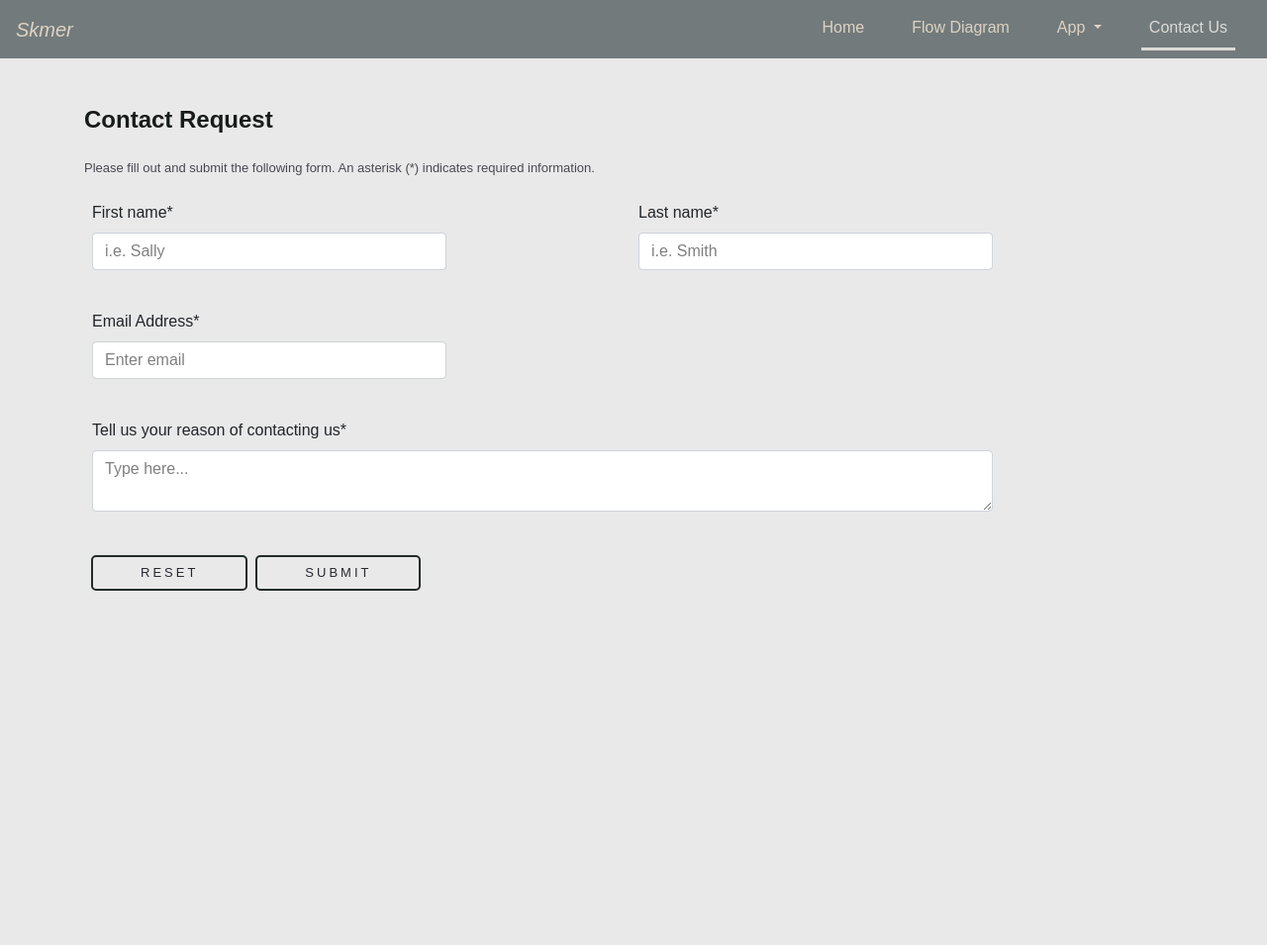
After one commit to sarahki511/senior-design, a Flask app: page /contact in a window 1280 px wide. The commit adds this page. Shown: the whole page at 99% size. Run offline with Flask 2, Linux system fonts and the light colour scheme; some libraries are stand-ins or nearby versions; some web fonts are replaced.

Commit message:
finished contact us form -> sends email to developer after submission. check if email is valid before submitting

```diff
--- a/app/templates/base.html
+++ b/app/templates/base.html
@@ -1,5 +1,29 @@
 <!DOCTYPE html>
 <html class="no-js" lang="en">
+    <script>
+        // Disable form submissions if there are invalid fields
+        (function() {
+          'use strict';
+          window.addEventListener('load', function() {
+            // Get the forms we want to add validation styles to
+            var forms = document.getElementsByClassName('needs-validation');
+            // Loop over them and prevent submission
+            var validation = Array.prototype.filter.call(forms, function(form) {
+            //   when submitted and check if test passed
+              form.addEventListener('submit', function(event) {
+                // if no -> prevent submission
+                if (form.checkValidity() === false) {
+                  event.preventDefault();
+                  event.stopPropagation();
+                }
+                // if yes -> add class "was-validated"
+                form.classList.add('was-validated');
+              }, false);
+            });
+          }, false);
+        })();
+
+    </script>
     <head>
         <title>{%block title%}{% endblock %}</title>
         <meta http-equiv="x-ua-compatible" content="ie=edge">
@@ -27,7 +51,7 @@
                             ('/', 'home', 'Home'),
                             ('#', 'flow', 'Flow Diagram'),
                             ('#', 'app', 'App'),
-                            ('#', 'contact', 'Contact Us')
+                            ('/contact', 'contact', 'Contact Us')
                             ] -%}
                         {% set tools = [
                             ('/consult', 'consult', 'CONSULT'),
--- /dev/null
+++ b/app/templates/contact.html
@@ -0,0 +1,52 @@
+{%extends "base.html"%}
+{% set active_page = id %}
+{% block title %}{{title}}{%endblock%}
+{%block body%}
+    <script>document.getElementById('form-param').setAttribute('action', '/contact')</script>
+    <body style="font-family: acumin-pro, sans-serif !important;">
+        <div class = "container my-5 min-vh-100">
+            <h1 class = "jumbo-sub mt-3 mb-4">Contact Request</h1>
+            <p class = "jumbo-desc mt-3 mb-4">Please fill out and submit the following form. An asterisk (*) indicates required information.</p>
+            <form class = "px-2 needs-validation" id="form-param" method = "POST" enctype="multipart/form-data" novalidate>
+                <div class = "form-row mt-3 mb-4">
+                    <div class = "form-group col-md-4 col-sm-12">
+                        <label for="firstN">First name*</label>
+                        <input type="text" class="form-control" name="firstN" id="firstN" placeholder="i.e. Sally" required>
+                        <div class="invalid-feedback">
+                            Please enter your first name.
+                        </div>
+                    </div>
+                    <div class="form-group col-md-4 col-sm-12 offset-md-2">
+                        <label for="lastN">Last name*</label>
+                        <input type="text" class="form-control" name = "lastN" id="lastN" placeholder="i.e. Smith" required>
+                        <div class="invalid-feedback">
+                            Please enter your last name.
+                        </div>
+                    </div>
+                </div>
+                <div class = "form-row mt-3 mb-4">
+                    <div class="form-group col-md-4 col-sm-12">
+                        <label for="userEmail">Email Address*</label>
+                        <input type="email" name = "userEmail" class="form-control" id="userEmail" placeholder="Enter email" required>
+                        <div class="invalid-feedback">
+                            Please enter a valid email address.
+                        </div>
+                    </div>
+                </div>
+                <div class = "form-row my-2">
+                    <div class="form-group col-sm-10">
+                        <label for="msg">Tell us your reason of contacting us*</label>
+                        <textarea class="form-control" name = "msg" id="msg" placeholder="Type here..." required></textarea>
+                        <div class="invalid-feedback">
+                        Please enter a message in the textarea.
+                        </div>
+                    </div>
+                </div>
+                <div class = "form-row my-4">
+                    <button type="reset" class="btn btn-outline-primary btn-md mx-1 px-5 my-1" style = "font-weight: 100; border-radius: 5px !important; letter-spacing: 3px; font-size: small;">RESET</button>
+                    <button type="submit" class="btn btn-outline-primary btn-md px-5 ml-1 my-1" style="font-weight: 100;border-radius: 5px !important; letter-spacing: 3px; font-size: small;">SUBMIT</button>
+                </div>
+            </form>
+        </div>
+    </body>
+{%endblock%}
--- /dev/null
+++ b/app/templates/emailSuccess.html
@@ -0,0 +1,5 @@
+{%extends "base.html"%}
+{% block title %}{{title}}{%endblock%}
+{% block body%}
+<p>we got your email</p>
+{% endblock %}
--- a/app/views.py
+++ b/app/views.py
@@ -1,16 +1,13 @@
 from flask import Flask, redirect, url_for, render_template, request, send_from_directory, send_file
-# import zipfile
-# import subprocess
-# from app import forms
 from app import tools
 from werkzeug.utils import secure_filename
-import os, sys, shutil, zipfile, subprocess
-# import sys
+import os, sys, shutil, zipfile, subprocess, re
 from app import app
 from flask.helpers import flash
 from datetime import datetime
-# import shutil
-# import smtplib
+from validate_email import validate_email
+# use validate_email.updater import update_builtin_blacklist only if you want to update manually
+# from validate_email.updater import update_builtin_blacklist
 
 # home page -> render index.html
 @app.route("/")
@@ -32,15 +29,15 @@ def consult():
 		if file.filename == '':
 			flash('No selected file')
 			return redirect(request.url)
-		if file and allowedFile(file.filename):
+		if file and tools.allowedFile(file.filename):
 			timestamp = datetime.now().strftime('%Y-%m-%d_%H%M%S')
 			filename = secure_filename(file.filename)
 			uploaded = os.path.join(app.config['IMAGE_UPLOADS'], timestamp)
 			file.save(uploaded)
 			email = request.form.get('userEmail')
 			name = request.form.get('getUserName')
-			tools.sendEmail(timestamp, email)
-			return redirect(url_for('pending'))
+			tools.sendResults(timestamp, email)
+			# return redirect(url_for('pending'))
 			# return uploaded_file(filename)
 	return render_template("consult.html", title = "CONSULT", id = "consult")
 
@@ -51,6 +48,11 @@ def consult():
 def respect():
 	ext = "txt, csv, hist, fa, fq, fastq, fna, fasta"
 	if request.method == 'POST':
+		email = request.form.get('userEmail')
+		# if the user email is valid and existing, warn and ask to submit again
+		if validate_email(email_address=email, check_regex=True, check_mx=True) == False:
+			flash('Your email does not exist. Try again', 'error')
+			return redirect(request.url)
 		if 'folder' not in request.files:
 			print("is it here?")
 			flash('No directory', 'error')
@@ -78,7 +80,7 @@ def respect():
 				tools.get_rid_of_folders(input_dir, output_dir)
 				return redirect(request.url)
 			#check for file format
-			if file and allowedFile(file.filename):
+			if file and tools.allowedFile(file.filename):
 
 				#checking if there's a histogram file
 				if file.filename.rsplit('.',1)[1].lower() == 'hist':
@@ -109,7 +111,7 @@ def respect():
 				tools.get_rid_of_folders(input_dir, output_dir)
 				return redirect(request.url)
 			# if there is an input file and the file extension is acceptable
-			if h_file and allowedFile(h_file.filename):
+			if h_file and tools.allowedFile(h_file.filename):
 				hist_info_filename = secure_filename(h_file.filename)
 				hist_file_path = os.path.join(input_dir, hist_info_filename)
 				h_file.save(hist_file_path)
@@ -124,7 +126,7 @@ def respect():
 		if 'mapping-file' in request.files:
 			m_file = request.files['mapping-file']
 			# if mapping file is accepted
-			if m_file.filename != '' and allowedFile(m_file.filename):
+			if m_file.filename != '' and tools.allowedFile(m_file.filename):
 				hasMapping = True
 				mapping_filename = secure_filename(m_file.filename)
 				mapping_file_path = os.path.join(input_dir, mapping_filename)
@@ -169,7 +171,7 @@ def respect():
 		print(c)
 		# return redirect(request.url)
 		#runs respect
-		run_command(c)
+		# tools.run_command(c)
 		# delete input folder (and all files in directory)
 		try:
 			shutil.rmtree(input_dir)
@@ -177,9 +179,8 @@ def respect():
 			print("Error: %s : %s" % (input_dir, e.strerror))
 		flash("Successfully Uploaded Files! This might take a while. You can safely exit out of this page", "info")
 		# send email when the respect is done running
-		email = request.form.get('userEmail')
 		getResultdir = 'respect/'+timestamp+'_results'
-		tools.sendEmail(timestamp, email, output_dir, getResultdir)
+		tools.sendResults(timestamp, email, output_dir, getResultdir)
 
 		return redirect(url_for("result", result_dir = getResultdir))
 
@@ -191,6 +192,11 @@ def respect():
 def skmer():
 	ext = "txt, csv, hist, fa, fq, fastq, fna, fasta"
 	if request.method == 'POST':
+		email = request.form.get('userEmail')
+		# if the user email is valid and existing, warn and ask to submit again
+		if validate_email(email_address=email, check_regex=True, check_mx=True) == False:
+			flash('Your email does not exist. Try again', 'warning')
+			return redirect(request.url)
 		if 'folder' not in request.files:
 			flash('No directory', 'error')
 			return redirect(request.url)
@@ -212,7 +218,7 @@ def skmer():
 				tools.get_rid_of_folders(input_dir, output_dir)
 				return redirect(request.url)
 			#check for file format
-			if file and allowedFile(file.filename):
+			if file and tools.allowedFile(file.filename):
 				#uploads the files to uploads/skmer
 				filename = secure_filename(file.filename)
 				uploaded = os.path.join(input_dir, filename)
@@ -229,16 +235,15 @@ def skmer():
 		c = "skmer reference {0} -l {1} -o {2} ".format(input_dir,librarydir,dist_matrix_prefix)
 
 		#runs skmer
-		run_command(c)
+		tools.run_command(c)
 		try:
 			shutil.rmtree(input_dir)
 		except OSError as e:
 			print("Error: %s : %s" % (input_dir, e.strerror))
 		flash("Successfully Uploaded Files! This might take a while. You can safely exit out of this page", "info")
 		# send email when the respect is done running
-		email = request.form.get('userEmail')
 		getResultdir = 'skmer/'+timestamp+'_results'
-		# tools.sendEmail(timestamp, email, output_dir, getResultdir)
+		# tools.sendResults(timestamp, email, output_dir, getResultdir)
 		return redirect(url_for("result", result_dir = getResultdir))
 
 
@@ -260,17 +265,7 @@ def return_files(dirname):
 	try:
 		#getting absolute path to results folder
 		results_dir = os.path.join(os.getcwd(), dirname)
-
-		# zip_path = os.path.join(results_dir,'output.zip')
-		# zipf = zipfile.ZipFile(zip_path,'w', zipfile.ZIP_DEFLATED)
-		# files = os.listdir(results_dir)
-		# for root,dirs,files in os.walk(results_dir):
-		# 	for file in files:
-		# 		zipf.write(dirname+file)
-		# zipf.close()
-
 		shutil.make_archive(os.path.join(results_dir,'output'), 'zip', results_dir)
-
 		return send_from_directory(directory = results_dir,filename='output.zip',
 				mimetype = 'zip',
 				attachment_filename= 'output.zip',
@@ -282,57 +277,24 @@ def return_files(dirname):
 
 @app.route("/apples", methods=('GET', 'POST'))
 def apples():
-	# return getForm("apples")
 	return render_template("apples.html", title = "APPLES", id = "apples")
 
 @app.route("/misa", methods=('GET', 'POST'))
 def misa():
-	# return getForm("misa")
 	return render_template("misa.html", title = "MISA", id = "misa")
 
 @app.route("/pending", methods = ('GET', 'POST'))
 def pending():
 	return render_template("pending.html", title = "PENDING", id = "pending")
 
-
-
-def getForm(currentPg):
-	form = forms.inputForm()
-	htmlLink = currentPg + ".html"
-	if form.validate_on_submit():
-		# folderDir = os.path.join(os.path.dirname(app.instance_path), 'static','assets' )
-		seqFile = form.sequenceFile.data
-		fileName = secure_filename(seqFile.filename)
-		seqFile.save(os.path.join(uploads_dir, fileName))
-		flash('Document uploaded successfully!')
-		return redirect("pending.html")
-	return render_template(htmlLink, title = currentPg.upper(), id = currentPg, form = form)\
-
-# return true or false
-def allowedFile(filename):
-	# if the filename has '.' and the word after the '.'
-
-	if '.' in filename:
-		ext = filename.rsplit('.',1)[1].lower()
-		upper = filename.rsplit('.',1)[0]
-	# already invalid so return false
+@app.route("/contact", methods=('GET', 'POST'))
+def contact():
+	if request.method == 'POST':
+		email = request.form.get('userEmail')
+		firstN = request.form.get('firstN')
+		lastN = request.form.get('lastN')
+		msg = request.form.get('msg')
+		tools.sendContact(firstN, lastN, email, msg)
+		return render_template("emailSuccess.html", title = "Email Received")
 	else:
-		return 0
-	# if zipped, check if the ext is valid before gz
-	if ext == "gz":
-		return upper.rsplit('.',1)[1].lower() in app.config['ALLOWED_EXTENSIONS']
-	# is in allowedExtension -> return true
-	return ext in app.config['ALLOWED_EXTENSIONS']
-	# '.' in filename and \
-	# 	(filename.rsplit('.',1)[1].lower() in app.config['ALLOWED_EXTENSIONS']) \
-	# 		# or filename.rsplit('.')[1].lower() + ".gz" in app.config['ALLOWED_EXTENSIONS'] )
-
-def run_command(command):
-	# return 'Hello World'
-	try:
-		result = subprocess.check_output([command],shell=True)
-		return result
-	except subprocess.CalledProcessError as e:
-		print( "error occurred")
-		flash('Sub Process Error')
-		return str(e)
+		return render_template("contact.html", title = "skmer | Contact Us", id = "contact")
```
Also changed, not shown: app/templates/email.html (+29 -9 lines), app/templates/toolbase.html (+0 -24 lines), app/tools.py (+64 -14 lines).
